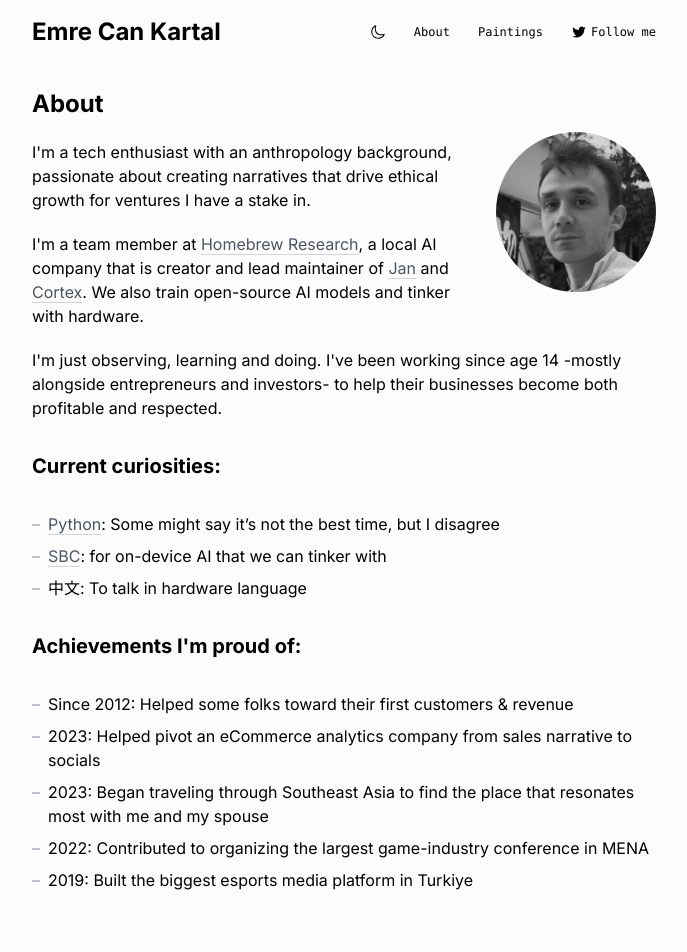
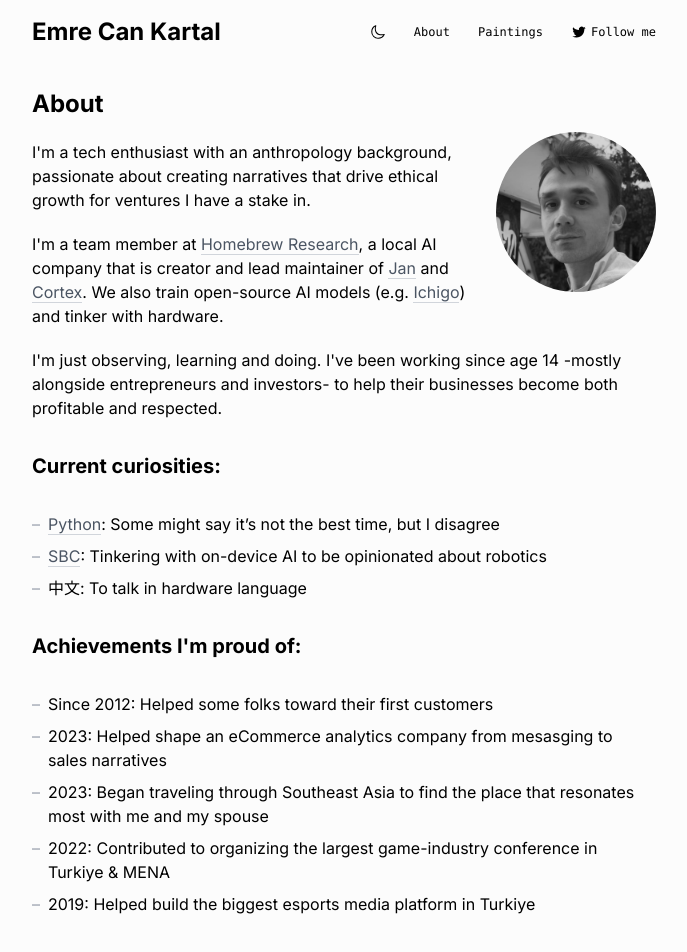
Before and after one commit to eckartal/emreckartal.com, a Next.js app: page /about in a window 1280 px wide. Shown: the top 952 px of the page, without its empty margins (296-983 px from the left). Built offline with nearby package versions, Linux system fonts and the light colour scheme.

Commit message:
update: refine about page content and descriptions

```diff
--- a/app/about/page.mdx
+++ b/app/about/page.mdx
@@ -2,10 +2,10 @@ import Image from "next/image";
 
 export const metadata = {
   title: 'Emre Can Kartal',
-  description: 'An overview of my career and technical contributions',
+  description: 'I\'m a tech enthusiast with an anthropology background, passionate about creating narratives that drive ethical growth.',
   openGraph: {
     title: 'Emre Can Kartal',
-    description: 'An overview of my career and technical contributions',
+    description: 'I\'m a tech enthusiast with an anthropology background, passionate about creating narratives that drive ethical growth.',
     images: [{ url: '/about/opengraph-image' }]
   }
 }
@@ -26,20 +26,20 @@ export const metadata = {
 
 I'm a tech enthusiast with an anthropology background, passionate about creating narratives that drive ethical growth for ventures I have a stake in.
 
-I'm a team member at [Homebrew Research](https://homebrew.ltd/), a local AI company that is creator and lead maintainer of [Jan](https://jan.ai) and [Cortex](https://cortex.so). We also train open-source AI models and tinker with hardware.
+I'm a team member at [Homebrew Research](https://homebrew.ltd/), a local AI company that is creator and lead maintainer of [Jan](https://jan.ai) and [Cortex](https://cortex.so). We also train open-source AI models (e.g. [Ichigo](https://github.com/homebrewltd/ichigo)) and tinker with hardware.
 
 I'm just observing, learning and doing. I've been working since age 14 -mostly alongside entrepreneurs and investors- to help their businesses become both profitable and respected.
 
 ## Current curiosities:
 
 - [Python](https://www.reddit.com/r/learnpython/comments/1ex28j0/comment/lj2ttfz/): Some might say it’s not the best time, but I disagree
-- [SBC](https://en.wikipedia.org/wiki/Single-board_computer): for on-device AI that we can tinker with
+- [SBC](https://en.wikipedia.org/wiki/Single-board_computer): Tinkering with on-device AI to be opinionated about robotics
 - 中文: To talk in hardware language
 
 ## Achievements I'm proud of:
 
-- Since 2012: Helped some folks toward their first customers & revenue
-- 2023: Helped pivot an eCommerce analytics company from sales narrative to socials
+- Since 2012: Helped some folks toward their first customers
+- 2023: Helped shape an eCommerce analytics company from mesasging to sales narratives
 - 2023: Began traveling through Southeast Asia to find the place that resonates most with me and my spouse
-- 2022: Contributed to organizing the largest game-industry conference in MENA
-- 2019: Built the biggest esports media platform in Turkiye
+- 2022: Contributed to organizing the largest game-industry conference in Turkiye & MENA
+- 2019: Helped build the biggest esports media platform in Turkiye
```
